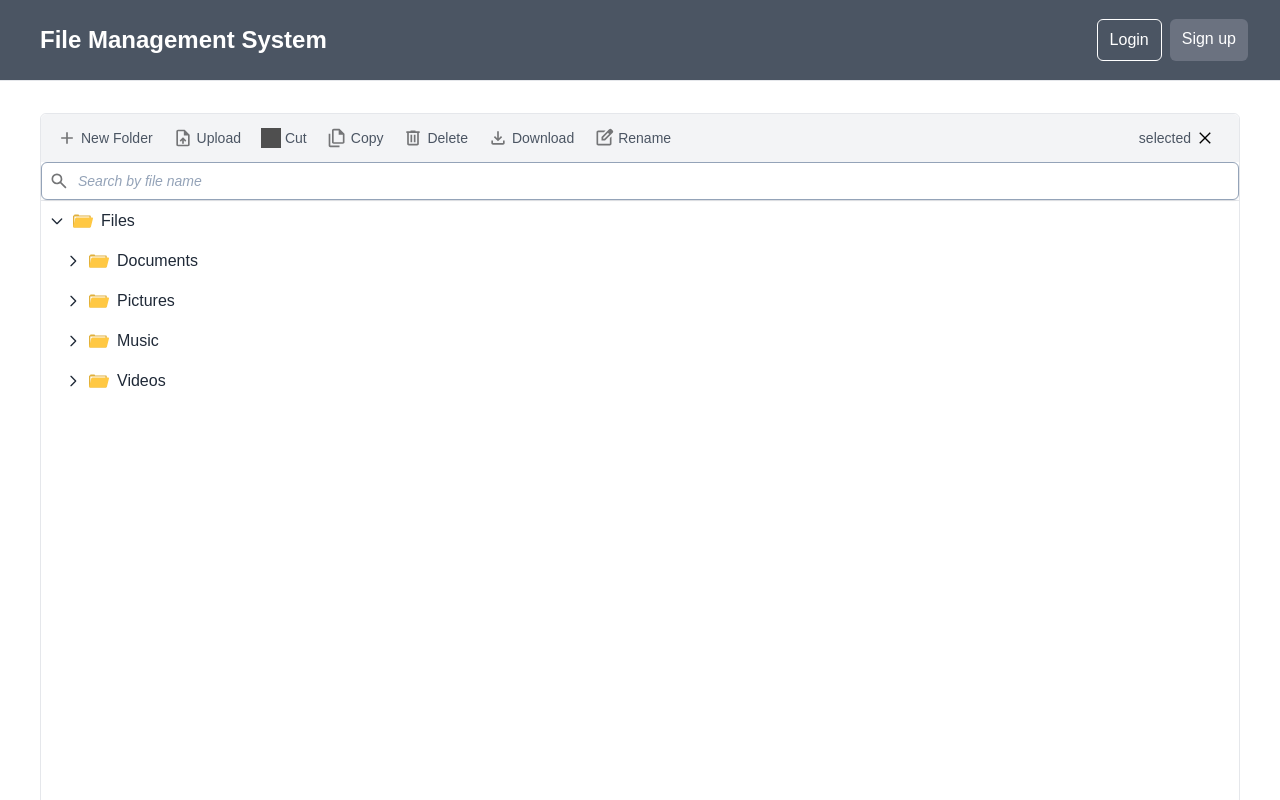
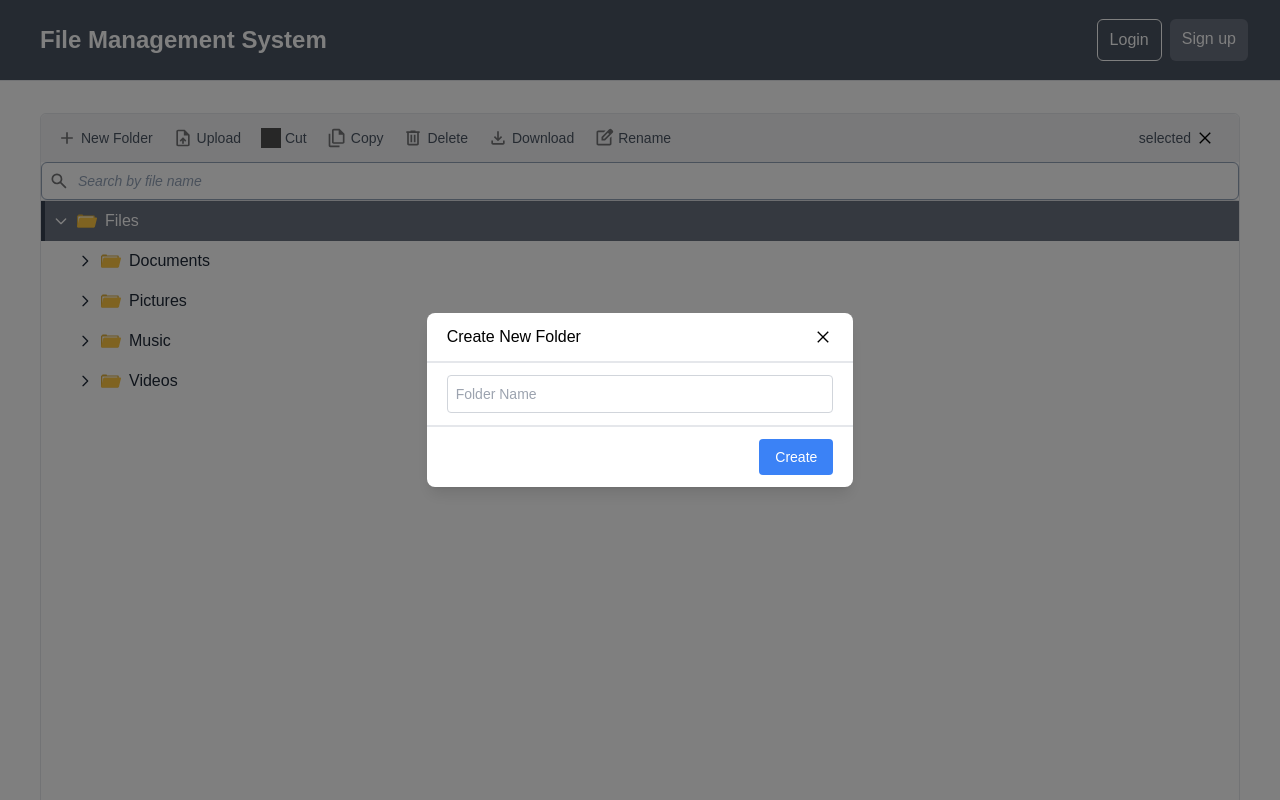
Before and after one commit to yunawinaya/file-management-system, a Vue app: page / in a window 1280 px wide. Both pictures are taken after a click on the element "New Folder". Shown: the top 800 px of the page. Built offline with nearby package versions, Linux system fonts and the light colour scheme; grey boxes are pictures that could not be loaded.

Commit message:
new folder modal

```diff
--- a/src/components/FileManager.vue
+++ b/src/components/FileManager.vue
@@ -3,6 +3,7 @@ import DirectoryTab from './items/DirectoryTab.vue'
 import FormatBar from './items/FormatBar.vue'
 import NavbarComp from './items/NavbarComp.vue'
 import SearchBar from './items/SearchBar.vue'
+import NewFolderModal from './items/NewFolderModal.vue'
 import { ref } from 'vue'
 
 // Initial folder data
@@ -155,20 +156,28 @@ const folders = ref([
   },
 ])
 
-// Reactive state for the currently selected folder
-const selectedFolderId = ref(null)
+const selectedFolderId = ref(0)
+const showModal = ref(false)
+const newFolderName = ref('')
 
-// Method to select the folder and toggle its open/close state
 const selectFolder = folder => {
-  selectedFolderId.value = folder.id
-  folder.open = !folder.open
+  if (selectedFolderId.value === folder.id) {
+    // If the folder is already selected, toggle its open/close state
+    folder.open = !folder.open
+  } else {
+    // If it's not selected, select it without toggling its state
+    selectedFolderId.value = folder.id
+  }
 }
 
-// Method to add a new folder to the selected folder
-const addNewFolder = () => {
-  if (selectedFolderId.value === null) return
+const openAddFolderModal = () => {
+  showModal.value = true
+  newFolderName.value = ''
+}
 
-  // Find the selected folder
+const createNewFolder = name => {
+  if (selectedFolderId.value === null || !name.trim()) return
+
   const findFolderById = (folders, id) => {
     for (const folder of folders) {
       if (folder.id === id) return folder
@@ -182,25 +191,28 @@ const addNewFolder = () => {
   const selectedFolder = findFolderById(folders.value, selectedFolderId.value)
 
   if (selectedFolder && selectedFolder.type === 'folder') {
-    // Add a new folder with a unique ID and default name
-    const newFolderId = Date.now() // Unique ID based on timestamp
-    const currentDate = new Date().toISOString().split('T')[0] // Get current date in YYYY-MM-DD format
+    const newFolderId = Date.now()
+    const currentDate = new Date().toISOString().split('T')[0]
     const newFolder = {
       id: newFolderId,
-      name: `New Folder ${newFolderId}`,
+      name: name,
       type: 'folder',
       dateCreated: currentDate,
-      lastModified: currentDate, // Set lastModified to the current date
-      parentId: selectedFolder.id, // Set parentId to the ID of the selected folder
+      lastModified: currentDate,
+      parentId: selectedFolder.id,
       open: false,
       children: [],
     }
 
     selectedFolder.children.push(newFolder)
+    selectedFolder.lastModified = currentDate
 
-    // Update the lastModified date of the parent folder to the current date
-    selectedFolder.lastModified = currentDate
+    showModal.value = false
   }
+}
+
+const closeModal = () => {
+  showModal.value = false
 }
 </script>
 
@@ -208,7 +220,7 @@ const addNewFolder = () => {
   <div class="flex flex-col">
     <NavbarComp />
     <div class="border border-gray-200 rounded-md mx-10 my-8">
-      <FormatBar :addNewFolder="addNewFolder" />
+      <FormatBar :addNewFolder="openAddFolderModal" />
       <SearchBar />
       <div class="border-t border-gray-200 min-h-screen">
         <DirectoryTab
@@ -218,5 +230,12 @@ const addNewFolder = () => {
         />
       </div>
     </div>
+
+    <NewFolderModal
+      :showModal="showModal"
+      :newFolderName="newFolderName"
+      @close="closeModal"
+      @create="createNewFolder"
+    />
   </div>
 </template>
--- a/src/components/items/DirectoryTab.vue
+++ b/src/components/items/DirectoryTab.vue
@@ -7,23 +7,25 @@ const props = defineProps({
   selectFolder: Function,
 })
 
-// Method to filter only folders (those with children)
 const folderOnly = computed(() => {
-  return props.folders.filter(folder => folder.children)
+  return props.folders.filter(folder => folder.type === 'folder')
 })
+
+const handleClick = folder => {
+  props.selectFolder(folder)
+}
 </script>
 
 <template>
   <div>
     <div v-for="folder in folderOnly" :key="folder.id">
       <div
-        class="flex items-center"
-        @click="() => props.selectFolder(folder)"
+        class="flex items-center w-full cursor-pointer p-2 border-l-4"
+        @click="handleClick(folder)"
         :class="[
-          'p-2 cursor-pointer',
           folder.id === props.selectedFolderId
-            ? 'bg-blue-200 text-blue-800'
-            : 'hover:bg-gray-200 text-gray-800',
+            ? 'border-gray-700 bg-gray-500 text-white'
+            : 'border-transparent hover:bg-gray-200 text-gray-800',
         ]"
       >
         <svg
@@ -43,13 +45,13 @@ const folderOnly = computed(() => {
         </svg>
         <img
           src="@/assets/icons/folder.svg"
-          alt="add icon"
+          alt="folder icon"
           class="h-5 w-5 ml-2"
         />
         <p class="ml-2">{{ folder.name }}</p>
       </div>
 
-      <div v-if="folder.open" class="ml-4">
+      <div v-if="folder.open" class="pl-6">
         <DirectoryTab
           :folders="folder.children"
           :selectedFolderId="props.selectedFolderId"
--- /dev/null
+++ b/src/components/items/NewFolderModal.vue
@@ -0,0 +1,84 @@
+<script setup>
+import { defineProps, defineEmits, ref, watch } from 'vue'
+
+const props = defineProps({
+  showModal: Boolean,
+  newFolderName: String,
+})
+
+const emit = defineEmits(['close', 'create'])
+
+const localFolderName = ref('')
+const showError = ref(false)
+
+// Watch for changes in the prop value and update the local state accordingly
+watch(
+  () => props.newFolderName,
+  newValue => {
+    localFolderName.value = newValue
+  },
+)
+
+// Watch for changes in showModal to reset the input when the modal is opened
+watch(
+  () => props.showModal,
+  newValue => {
+    if (newValue) {
+      localFolderName.value = '' // Reset the localFolderName when the modal opens
+      showError.value = false // Reset the error state
+    }
+  },
+)
+
+const close = () => {
+  emit('close')
+}
+
+const create = () => {
+  if (!localFolderName.value.trim()) {
+    showError.value = true
+  } else {
+    emit('create', localFolderName.value)
+  }
+}
+</script>
+
+<template>
+  <div
+    v-if="showModal"
+    class="fixed inset-0 flex items-center justify-center bg-black bg-opacity-50"
+  >
+    <div class="bg-white rounded-lg shadow-lg w-1/3">
+      <div class="flex items-center justify-between px-5 py-3">
+        <h2 class="text-md">Create New Folder</h2>
+        <img
+          src="@/assets/icons/close.svg"
+          @click="close"
+          alt="close icon"
+          class="h-5 w-5 brightness-0 group-hover:brightness-0 group-hover:invert cursor-pointer"
+        />
+      </div>
+      <div class="border-y-2">
+        <div class="px-5 my-3">
+          <input
+            v-model="localFolderName"
+            type="text"
+            placeholder="Folder Name"
+            class="border border-gray-300 text-sm p-2 rounded w-full"
+          />
+          <p v-if="showError" class="text-xs text-red-500 my-2">
+            The folder name cannot be empty.
+          </p>
+        </div>
+      </div>
+      <div class="flex justify-end space-x-2 py-3 px-5">
+        <button
+          @click="create"
+          class="px-4 py-2 bg-blue-500 text-white rounded hover:bg-blue-600 cursor-pointer text-sm"
+        >
+          Create
+        </button>
+      </div>
+    </div>
+  </div>
+</template>
```
